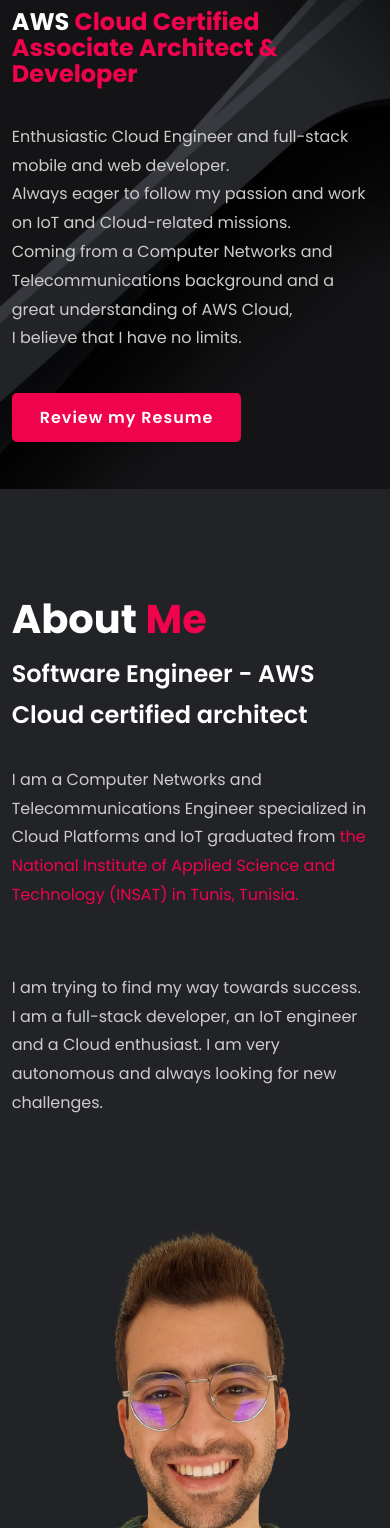
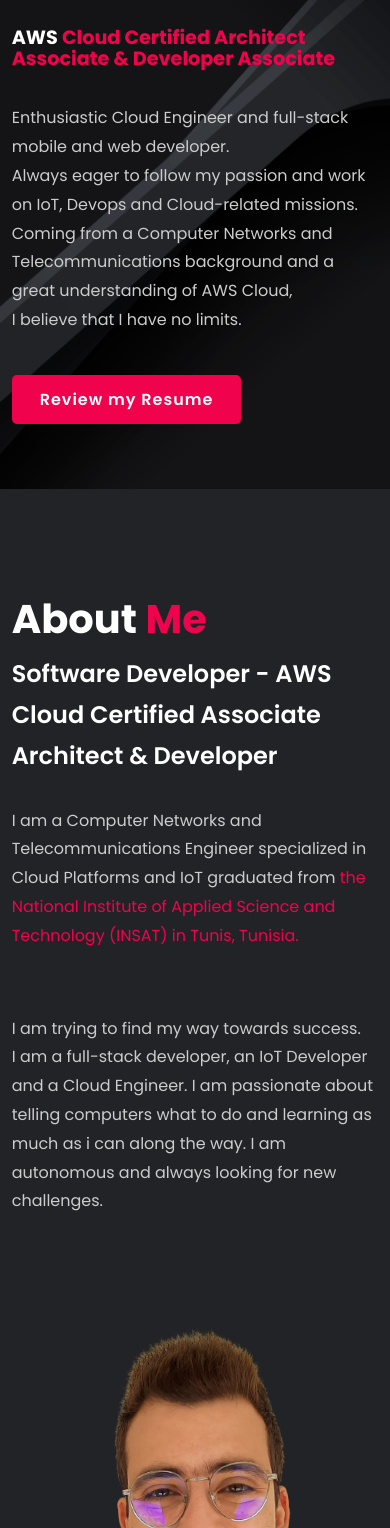
Before and after one commit to omar-chaabouni/portfolio, a plain HTML site: page index.html in a window 390 px wide. Shown: the part 245-1773 px from the top of the page. Drawn offline with nearby package versions, Linux system fonts and the light colour scheme.

Commit message:
new commit

```diff
--- a/css/style.css
+++ b/css/style.css
@@ -117,6 +117,13 @@ section {
   color: var(--text-color);
   margin: 0 0 35px;
   font-size: 3rem;
+  font-weight: 700;
+  line-height: 1.1;
+}
+.home-text h4 {
+  color: var(--text-color);
+  margin: 0 0 35px;
+  font-size: 2rem;
   font-weight: 700;
   line-height: 1.1;
 }
@@ -270,6 +277,12 @@ header.sticky {
 }
 .box h3 {
   font-size: 24px;
+  font-weight: 600;
+  color: var(--text-color);
+  margin-bottom: 15px;
+}
+.box h4 {
+  font-size: 20px;
   font-weight: 600;
   color: var(--text-color);
   margin-bottom: 15px;
@@ -517,6 +530,9 @@ form textarea {
   .home-text h3 {
     font-size: 2.5rem;
   }
+  .home-text h4 {
+    font-size: 1.8rem;
+  }
   .home {
     height: 87vh;
   }
@@ -550,6 +566,10 @@ form textarea {
   .home-text h3 {
     margin: 0 0 35px;
     font-size: 1.5rem;
+  }
+  .home-text h4 {
+    margin: 0 0 35px;
+    font-size: 1.2rem;
   }
 .home-text h1 {
   font-size: 2rem;
--- a/index.html
+++ b/index.html
@@ -41,11 +41,11 @@
         <span class="two">I am</span>
       </div>
       <h1>Omar</h1>
-      <h3>Software<span> Engineer.</span></h3>
-      <h3>AWS <span>Cloud Certified Associate Architect & Developer</span></h3>
+      <h3>Software<span> Developer.</span></h3>
+      <h4>AWS <span>Cloud Certified Architect Associate & Developer Associate</span></h4>
       <p>
         Enthusiastic Cloud Engineer and full-stack mobile and web developer. <br>
-Always eager to follow my passion and work on IoT and Cloud-related missions. <br>
+Always eager to follow my passion and work on IoT, Devops and Cloud-related missions. <br>
 Coming from a Computer Networks and Telecommunications background and a great understanding of AWS Cloud, <br>I believe that I have no limits.
       </p>
       <div class="button">
@@ -62,13 +62,13 @@ Coming from a Computer Networks and Telecommunications background and a great un
 
     <div class="about-text">
       <h2>About <span>Me</span></h2>
-      <h4>Software Engineer - AWS Cloud certified architect</h4>
+      <h4>Software Developer - AWS Cloud Certified Associate Architect & Developer</h4>
       <p>I am a Computer Networks and Telecommunications Engineer specialized in Cloud Platforms and IoT graduated from
         <a href="http://www.insat.rnu.tn/Fr/accueil_46_34" target='_blank' rel='INSAT'><span>the National Institute of
             Applied Science and Technology (INSAT) in Tunis, Tunisia.</span></a>
       </p>
-      <p>I am trying to find my way towards success.<br> I am a full-stack developer, an IoT engineer and a Cloud
-        enthusiast. I am very autonomous and always looking for new challenges.</p>
+      <p>I am trying to find my way towards success.<br> I am a full-stack developer, an IoT Developer and a Cloud
+        Engineer. I am passionate about telling computers what to do and learning as much as i can along the way. I am autonomous and always looking for new challenges.</p>
     </div>
   </section>
 
```
Also changed, not shown: 1 other file.
